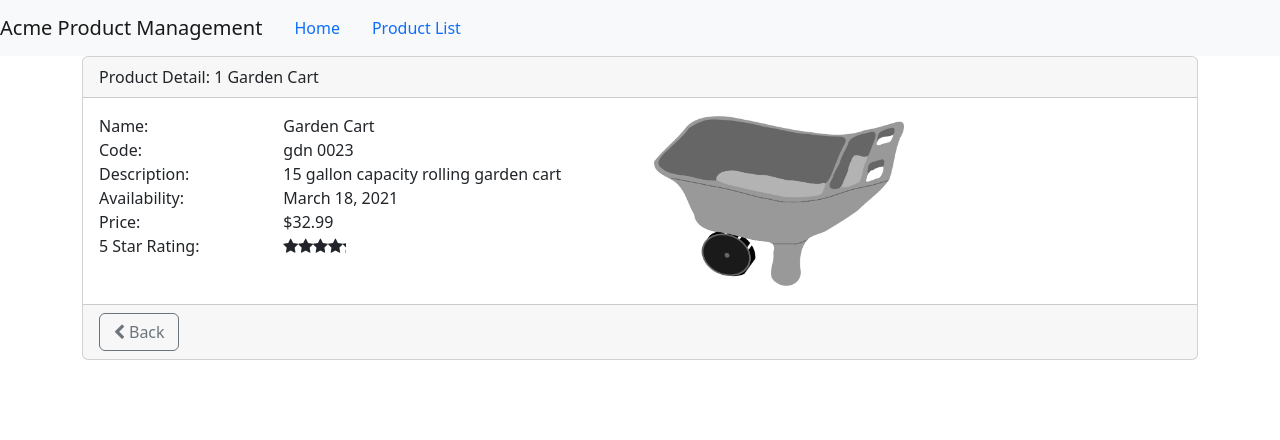
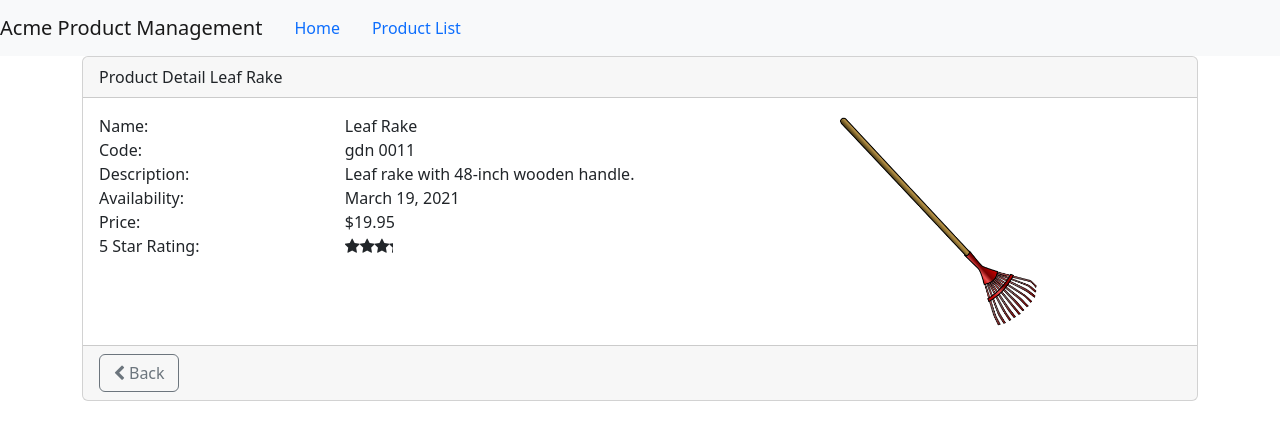
Before and after one commit to enurberk/AngularGettingStarted, an Angular app: page /products/1 in a window 1280 px wide. Shown: the top 440 px of the page. Built offline with nearby package versions, Linux system fonts and the light colour scheme.

Commit message:
product detail page done

```diff
--- a/src/app/products/product-detail.component.html
+++ b/src/app/products/product-detail.component.html
@@ -3,10 +3,9 @@
     {{ pageTitle + ' ' + product?.productName}}
   </div>
 
-  <div class = 'card-body'
-    *ngIf = 'product'>
+  <div class='card-body' *ngIf='product'>
     <div class='row'>
-      <div class='col'>
+      <div class='col-md-8'>
         <div class='row'>
           <div class='col-md-4'>Name:</div>
           <div class='col-md-8'>{{product.productName}}</div>
@@ -25,7 +24,7 @@
         </div>
         <div class='row'>
           <div class='col-md-4'>Price:</div>
-          <div class='col-md-8'>{{product.price | currency:'USD':'symbol'}}</div>
+          <div class='col-md-8'>{{product.price|currency:'USD':'symbol'}}</div>
         </div>
         <div class='row'>
           <div class='col-md-4'>5 Star Rating:</div>
@@ -35,11 +34,13 @@
           </div>
         </div>
       </div>
-      <div class='col'>
-        <div class='col-md-12'>
-          <img src={{product.imageUrl}} [style.width.px]='imageWidth'
-          [style.margin.px]='imageMargin'>
-        </div>
+
+      <div class='col-md-4'>
+        <img class='center-block img-responsive'
+        [style.width.px]='200'
+        [style.margin.px]='2'
+        [src]='product.imageUrl'
+          [title]='product.productName'>
       </div>
     </div>
   </div>
--- a/src/app/products/product-detail.component.ts
+++ b/src/app/products/product-detail.component.ts
@@ -1,6 +1,7 @@
 import { Component, OnInit } from '@angular/core';
 import { ActivatedRoute, Router } from '@angular/router';
 import { IProduct } from './product';
+import { ProductService } from './product.service';
 
 @Component({
   templateUrl: './product-detail.component.html',
@@ -9,26 +10,25 @@ import { IProduct } from './product';
 export class ProductDetailComponent implements OnInit {
   pageTitle: string = 'Product Detail';
   product: IProduct | undefined;
-  imageWidth: number = 250;
-  imageMargin: number = 2;
+  errorMessage: string = '';
 
 
   constructor(private route: ActivatedRoute,
-    private router: Router) { }
+              private router: Router,
+              private productService: ProductService) { }
 
   ngOnInit(): void {
     const id = Number(this.route.snapshot.paramMap.get('id'));
-    this.pageTitle += `: ${id}`;
-    this.product = {
-      "productId": 2,
-      "productName": "Garden Cart",
-      "productCode": "GDN-0023",
-      "releaseDate": "March 18, 2021",
-      "description": "15 gallon capacity rolling garden cart",
-      "price": 32.99,
-      "starRating": 4.2,
-      "imageUrl": "assets/images/garden_cart.png"
-    };
+    if(id){
+      this.getProduct(id);
+    }
+  }
+
+  getProduct(id: number): void {
+    this.productService.getProduct(id).subscribe({
+      next: product => this.product = product,
+      error: err => this.errorMessage = err
+    });
   }
 
   onBack(): void {
--- a/src/app/products/product.service.ts
+++ b/src/app/products/product.service.ts
@@ -1,6 +1,6 @@
 import { HttpClient, HttpErrorResponse } from "@angular/common/http";
 import { Injectable } from "@angular/core";
-import { catchError, Observable, tap, throwError } from "rxjs";
+import { catchError, map, Observable, tap, throwError } from "rxjs";
 import { IProduct } from "./product";
 
 @Injectable({
@@ -19,6 +19,13 @@ export class ProductService {
     );
   }
 
+  getProduct(id: number): Observable<IProduct | undefined> {
+    return this.getProducts()
+      .pipe(
+        map((products: IProduct[]) => products.find(p => p.productId === id))
+      );
+  }
+
   private handleError(err: HttpErrorResponse) {
     // in a real world app, we may send the server to some remote logging infrastructure
     // instead of just logging it to the console
```
